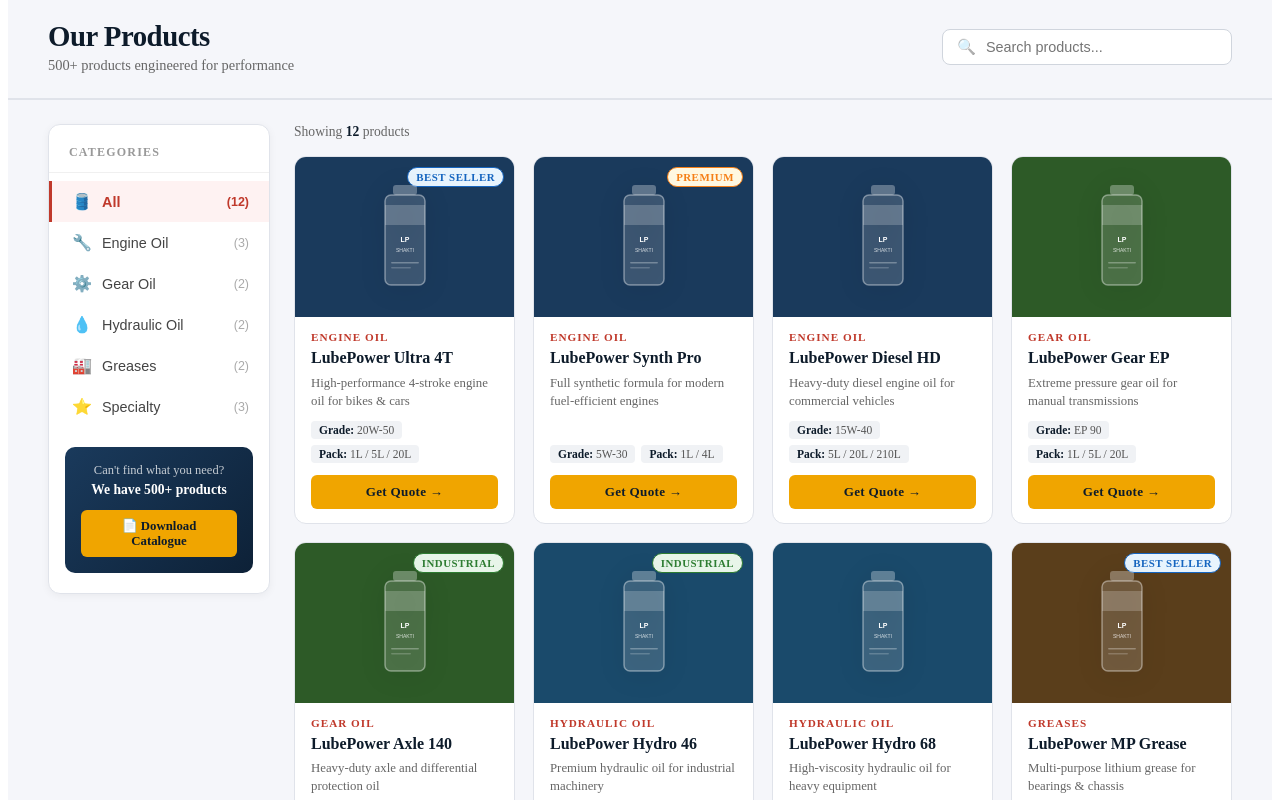
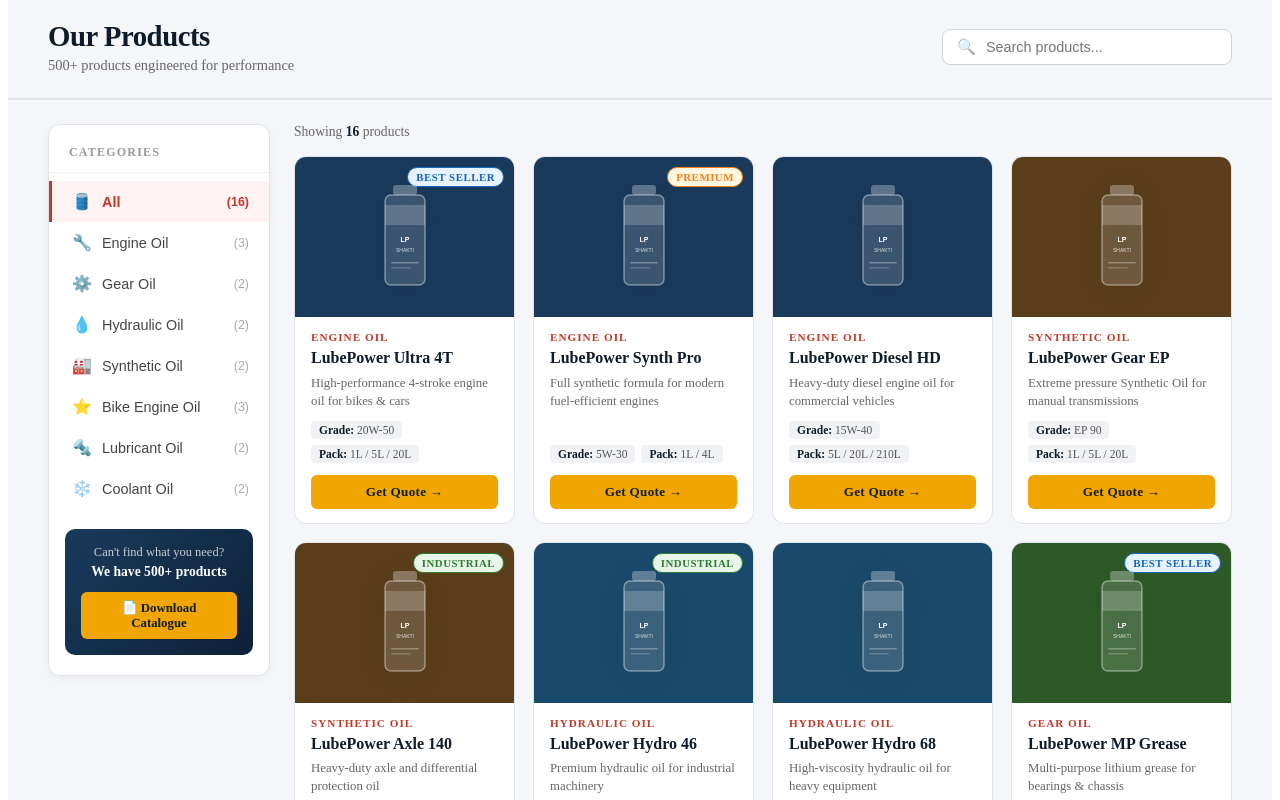
Before and after one commit to bhavyamahajann/Lubepower, a React (Vite) app: page / in a window 1280 px wide. Shown: the part 900-1700 px from the top of the page. Built offline with nearby package versions, Linux system fonts and the light colour scheme; a web font is replaced by a local one.

Commit message:
update products

```diff
--- a/src/components/Products.jsx
+++ b/src/components/Products.jsx
@@ -80,55 +80,64 @@
 import React, { useState } from "react";
 import "./Products.css";
 
-const categories = ["All", "Engine Oil", "Gear Oil", "Hydraulic Oil", "Greases", "Specialty"];
+const categories = ["All", "Engine Oil", "Gear Oil", "Hydraulic Oil", "Synthetic Oil ", "Bike Engine Oil ", "Lubricant Oil", "Coolant Oil"];
 
 const categoryIcons = {
   "All": "🛢️",
   "Engine Oil": "🔧",
   "Gear Oil": "⚙️",
   "Hydraulic Oil": "💧",
-  "Greases": "🏭",
-  "Specialty": "⭐",
+  "Synthetic Oil ": "🏭",
+  "Bike Engine Oil ": "⭐",
+  "Lubricant Oil": "🔩",
+  "Coolant Oil": "❄️",
 };
 
 const categoryCounts = {
-  "All": 12,
+  "All": 16,
   "Engine Oil": 3,
   "Gear Oil": 2,
   "Hydraulic Oil": 2,
-  "Greases": 2,
-  "Specialty": 3,
+  "Synthetic Oil ": 2,
+  "Bike Engine Oil ": 3,
+  "Lubricant Oil": 2,
+  "Coolant Oil": 2,
 };
 
-// Product images using placeholder colors per category
 const categoryColors = {
   "Engine Oil": "#1a3a5c",
   "Gear Oil": "#2d5a27",
   "Hydraulic Oil": "#1a4a6b",
-  "Greases": "#5a3e1b",
-  "Specialty": "#4a1a5c",
+  "Synthetic Oil ": "#5a3e1b",
+  "Bike Engine Oil ": "#4a1a5c",
+  "Lubricant Oil": "#3b3b1a",
+  "Coolant Oil": "#1a4a4a",
 };
 
 const products = [
-  { id: 1, name: "LubePower Ultra 4T", category: "Engine Oil", grade: "20W-50", pack: "1L / 5L / 20L", desc: "High-performance 4-stroke engine oil for bikes & cars", tag: "Best Seller" },
-  { id: 2, name: "LubePower Synth Pro", category: "Engine Oil", grade: "5W-30", pack: "1L / 4L", desc: "Full synthetic formula for modern fuel-efficient engines", tag: "Premium" },
-  { id: 3, name: "LubePower Diesel HD", category: "Engine Oil", grade: "15W-40", pack: "5L / 20L / 210L", desc: "Heavy-duty diesel engine oil for commercial vehicles", tag: "" },
-  { id: 4, name: "LubePower Gear EP", category: "Gear Oil", grade: "EP 90", pack: "1L / 5L / 20L", desc: "Extreme pressure gear oil for manual transmissions", tag: "" },
-  { id: 5, name: "LubePower Axle 140", category: "Gear Oil", grade: "EP 140", pack: "5L / 20L", desc: "Heavy-duty axle and differential protection oil", tag: "Industrial" },
-  { id: 6, name: "LubePower Hydro 46", category: "Hydraulic Oil", grade: "ISO 46", pack: "20L / 210L", desc: "Premium hydraulic oil for industrial machinery", tag: "Industrial" },
-  { id: 7, name: "LubePower Hydro 68", category: "Hydraulic Oil", grade: "ISO 68", pack: "20L / 210L", desc: "High-viscosity hydraulic oil for heavy equipment", tag: "" },
-  { id: 8, name: "LubePower MP Grease", category: "Greases", grade: "NLGI 2", pack: "500g / 1kg / 5kg", desc: "Multi-purpose lithium grease for bearings & chassis", tag: "Best Seller" },
-  { id: 9, name: "LubePower HT Grease", category: "Greases", grade: "NLGI 3", pack: "1kg / 5kg", desc: "High-temperature grease for industrial applications", tag: "" },
-  { id: 10, name: "LubePower Cutting Oil", category: "Specialty", grade: "—", pack: "1L / 5L / 20L", desc: "Premium cutting & tapping fluid for metal machining", tag: "" },
-  { id: 11, name: "LubePower Rust Guard", category: "Specialty", grade: "—", pack: "500ml / 5L", desc: "Anti-rust & corrosion protection spray for metals", tag: "New" },
-  { id: 12, name: "LubePower Radiator Cool", category: "Specialty", grade: "—", pack: "1L / 5L", desc: "Long-life coolant for engines, prevents overheating", tag: "New" },
+  { id: 1,  name: "LubePower Ultra 4T",       category: "Engine Oil",       grade: "20W-50",  pack: "1L / 5L / 20L",    desc: "High-performance 4-stroke engine oil for bikes & cars",           tag: "Best Seller" },
+  { id: 2,  name: "LubePower Synth Pro",       category: "Engine Oil",       grade: "5W-30",   pack: "1L / 4L",           desc: "Full synthetic formula for modern fuel-efficient engines",         tag: "Premium" },
+  { id: 3,  name: "LubePower Diesel HD",       category: "Engine Oil",       grade: "15W-40",  pack: "5L / 20L / 210L",   desc: "Heavy-duty diesel engine oil for commercial vehicles",             tag: "" },
+  { id: 4,  name: "LubePower Gear EP",         category: "Synthetic Oil ",   grade: "EP 90",   pack: "1L / 5L / 20L",     desc: "Extreme pressure Synthetic Oil for manual transmissions",          tag: "" },
+  { id: 5,  name: "LubePower Axle 140",        category: "Synthetic Oil ",   grade: "EP 140",  pack: "5L / 20L",          desc: "Heavy-duty axle and differential protection oil",                  tag: "Industrial" },
+  { id: 6,  name: "LubePower Hydro 46",        category: "Hydraulic Oil",    grade: "ISO 46",  pack: "20L / 210L",        desc: "Premium hydraulic oil for industrial machinery",                   tag: "Industrial" },
+  { id: 7,  name: "LubePower Hydro 68",        category: "Hydraulic Oil",    grade: "ISO 68",  pack: "20L / 210L",        desc: "High-viscosity hydraulic oil for heavy equipment",                 tag: "" },
+  { id: 8,  name: "LubePower MP Grease",       category: "Gear Oil",         grade: "NLGI 2",  pack: "500g / 1kg / 5kg",  desc: "Multi-purpose lithium grease for bearings & chassis",              tag: "Best Seller" },
+  { id: 9,  name: "LubePower HT Grease",       category: "Gear Oil",         grade: "NLGI 3",  pack: "1kg / 5kg",         desc: "High-temperature grease for industrial applications",              tag: "" },
+  { id: 10, name: "LubePower Cutting Oil",     category: "Bike Engine Oil ", grade: "—",       pack: "1L / 5L / 20L",     desc: "Premium cutting & tapping fluid for metal machining",              tag: "" },
+  { id: 11, name: "LubePower Rust Guard",      category: "Bike Engine Oil ", grade: "—",       pack: "500ml / 5L",        desc: "Anti-rust & corrosion protection spray for metals",                tag: "New" },
+  { id: 12, name: "LubePower Radiator Cool",   category: "Bike Engine Oil ", grade: "—",       pack: "1L / 5L",           desc: "Long-life coolant for engines, prevents overheating",              tag: "New" },
+  { id: 13, name: "LubePower Lubricant Oil",   category: "Lubricant Oil",    grade: "SAE 20",  pack: "1L / 5L / 20L",     desc: "Multi-purpose lubricating oil for smooth engine performance",      tag: "New" },
+  { id: 14, name: "LubePower Industrial Lube", category: "Lubricant Oil",    grade: "SAE 40",  pack: "5L / 20L",          desc: "Heavy-duty industrial lubricant for machinery & equipment",        tag: "Industrial" },
+  { id: 15, name: "LubePower Coolant Oil",     category: "Coolant Oil",      grade: "—",       pack: "1L / 5L",           desc: "Advanced coolant oil to prevent engine overheating",               tag: "New" },
+  { id: 16, name: "LubePower Arctic Cool",     category: "Coolant Oil",      grade: "—",       pack: "1L / 5L / 20L",     desc: "Long-life radiator coolant for extreme temperature protection",     tag: "Premium" },
 ];
 
 const tagColors = {
   "Best Seller": { bg: "#e8f4fd", color: "#1565c0", border: "#1565c0" },
-  "Premium": { bg: "#fff8e1", color: "#f57f17", border: "#f57f17" },
-  "Industrial": { bg: "#e8f5e9", color: "#2e7d32", border: "#2e7d32" },
-  "New": { bg: "#fce4ec", color: "#c62828", border: "#c62828" },
+  "Premium":     { bg: "#fff8e1", color: "#f57f17", border: "#f57f17" },
+  "Industrial":  { bg: "#e8f5e9", color: "#2e7d32", border: "#2e7d32" },
+  "New":         { bg: "#fce4ec", color: "#c62828", border: "#c62828" },
 };
 
 const Products = () => {
@@ -137,7 +146,8 @@ const Products = () => {
 
   const filtered = products.filter(p => {
     const matchCat = active === "All" || p.category === active;
-    const matchSearch = p.name.toLowerCase().includes(search.toLowerCase()) ||
+    const matchSearch =
+      p.name.toLowerCase().includes(search.toLowerCase()) ||
       p.desc.toLowerCase().includes(search.toLowerCase());
     return matchCat && matchSearch;
   });
@@ -207,17 +217,19 @@ const Products = () => {
                 const bgColor = categoryColors[product.category] || "#1a3a5c";
                 return (
                   <div className="product__card" key={product.id}>
-                    {/* Product Image Area */}
                     <div className="product__image" style={{ background: bgColor }}>
                       {product.tag && (
                         <span
                           className="product__tag"
-                          style={{ background: tagStyle.bg, color: tagStyle.color, border: `1px solid ${tagStyle.border}` }}
+                          style={{
+                            background: tagStyle.bg,
+                            color: tagStyle.color,
+                            border: `1px solid ${tagStyle.border}`,
+                          }}
                         >
                           {product.tag}
                         </span>
                       )}
-                      {/* Oil bottle SVG placeholder */}
                       <div className="product__bottle">
                         <svg viewBox="0 0 80 120" fill="none" xmlns="http://www.w3.org/2000/svg">
                           <rect x="28" y="8" width="24" height="10" rx="3" fill="rgba(255,255,255,0.3)"/>
@@ -232,7 +244,6 @@ const Products = () => {
                       </div>
                     </div>
 
-                    {/* Product Info */}
                     <div className="product__info">
                       <span className="product__category-label">{product.category}</span>
                       <h3 className="product__name">{product.name}</h3>
```
